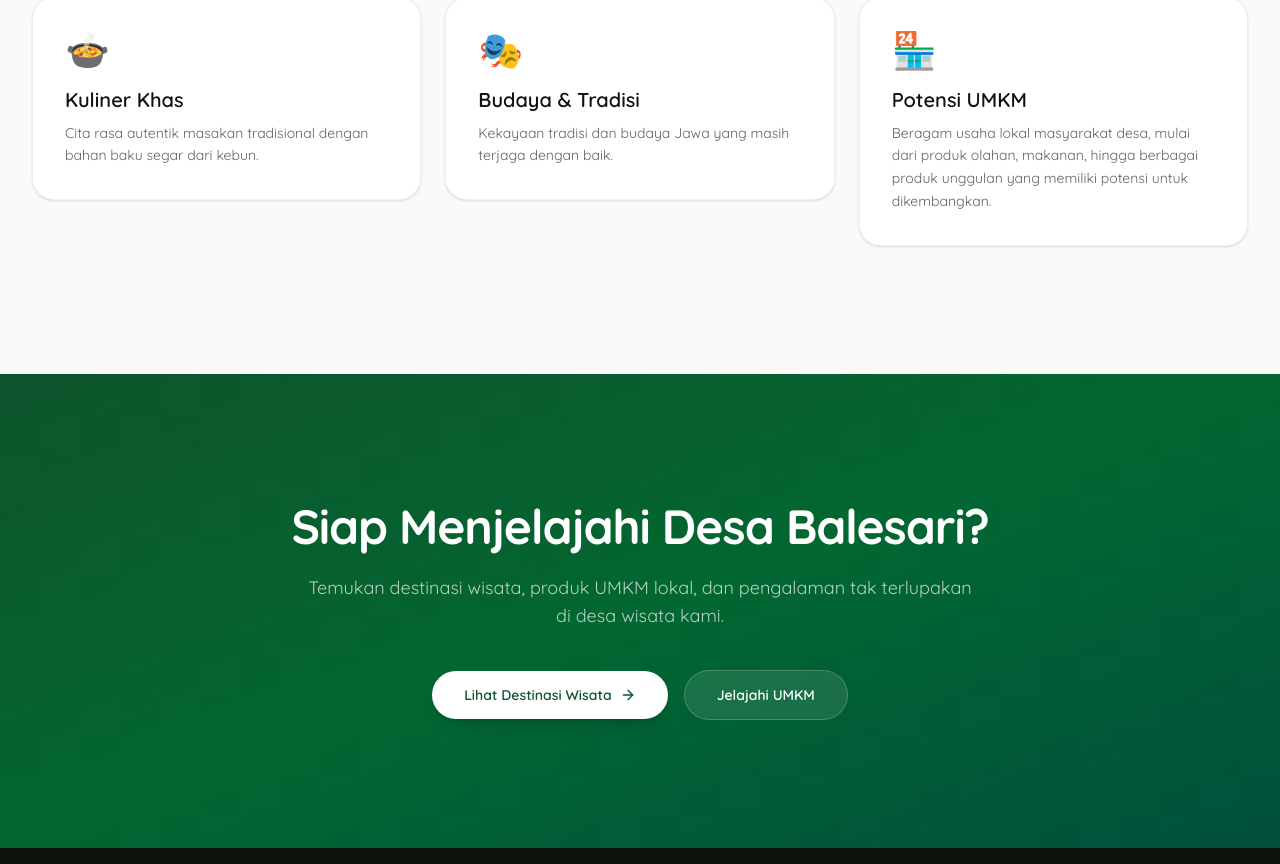
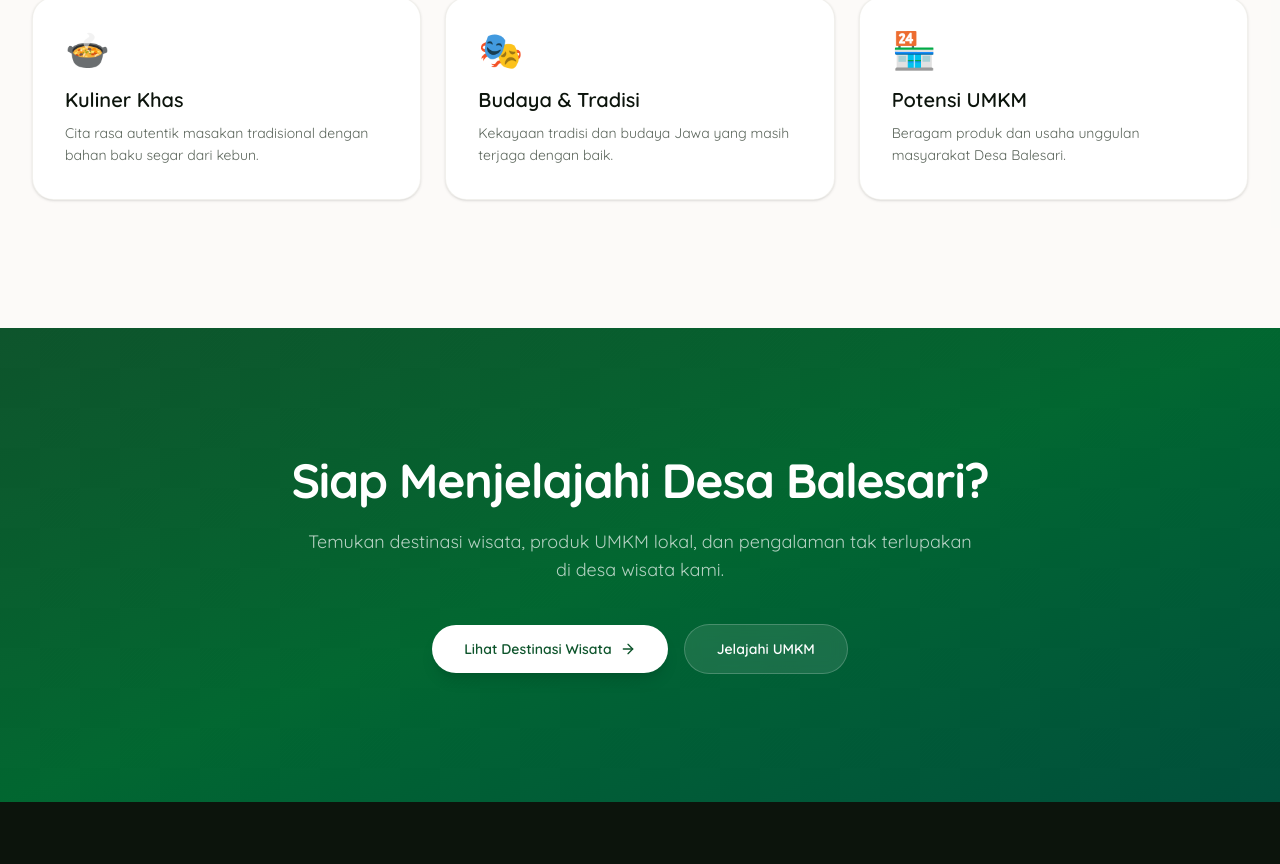
Before and after one commit to yudisemyu/explorebalesari, a Next.js app: page / in a window 1280 px wide. Shown: the part 2059-2923 px from the top of the page. Built offline with nearby package versions, Linux system fonts and the light colour scheme; no server answers; the database is empty.

Commit message:
little adjust

```diff
--- a/src/app/page.tsx
+++ b/src/app/page.tsx
@@ -209,7 +209,7 @@ export default async function HomePage() {
               },
               {
                 title: "Potensi UMKM",
-                description: "Beragam usaha lokal masyarakat desa, mulai dari produk olahan, makanan, hingga berbagai produk unggulan yang memiliki potensi untuk dikembangkan.",
+                description: "Beragam produk dan usaha unggulan masyarakat Desa Balesari.",
                 icon: "🏪",
               },
             ].map((item, index) => (
```
